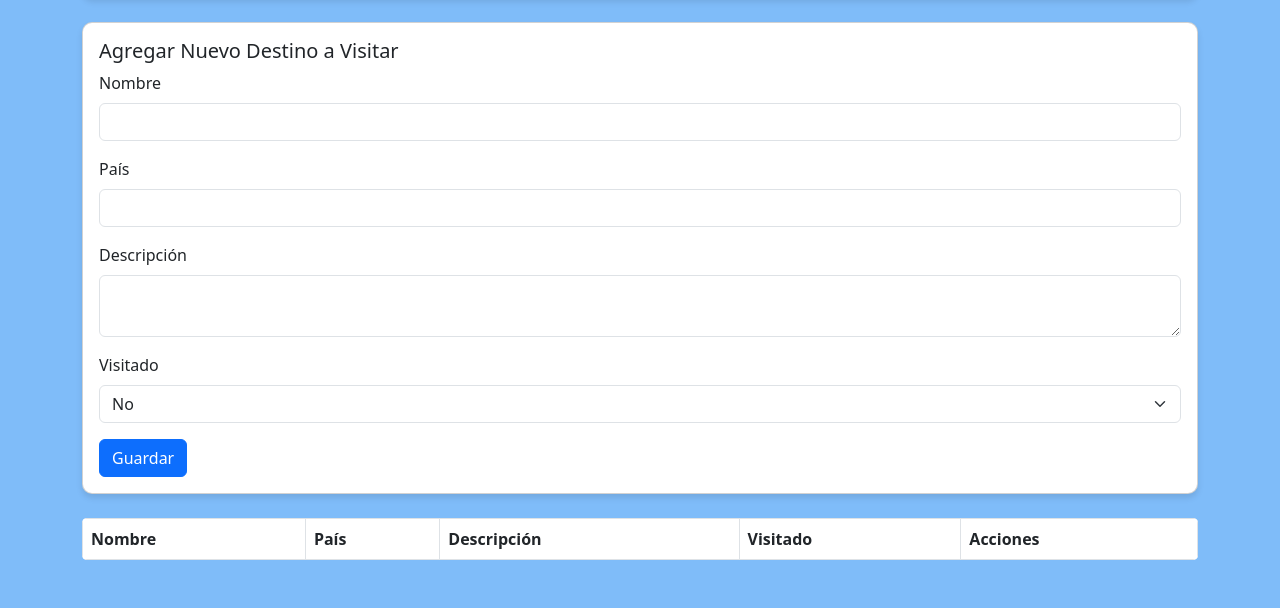
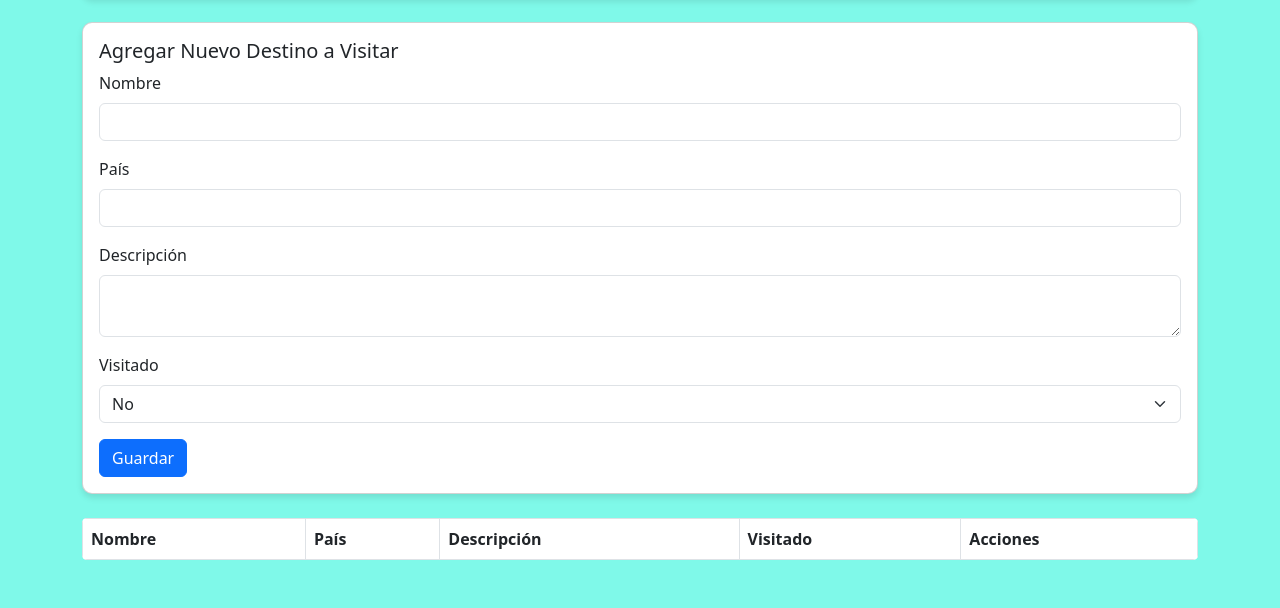
Before and after one commit to TanyaOrtega/Visionboard_viajero, a website: page frontend/index.html in a window 1280 px wide. Shown: the part 269-877 px from the top of the page. Drawn offline with nearby package versions, Linux system fonts and the light colour scheme; no server answers.

Commit message:
Descripción de los cambios

```diff
--- a/frontend/styles.css
+++ b/frontend/styles.css
@@ -1,5 +1,5 @@
 body {
-    background-color: #7fbcf9;
+    background-color: #7ff9e9;
 }
 
 h2 {
```
